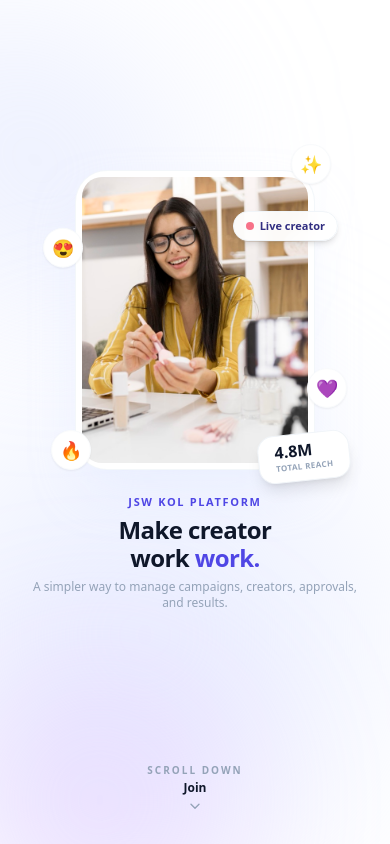
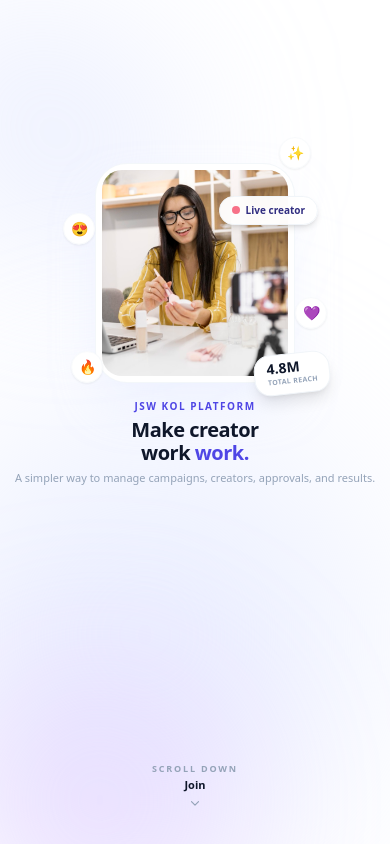
Before and after one commit to wiphu123/Frontend-Developer-Intern, a React (Vite) app: page /login in a window 390 px wide. Built offline with nearby package versions, Linux system fonts and the light colour scheme.

Commit message:
รองรับไอแพด

```diff
--- a/src/HeroSection.tsx
+++ b/src/HeroSection.tsx
@@ -26,7 +26,7 @@ export default function HeroSection({ heroTag, heroSubtitle, footerCopyright }:
   };
 
   return (
-    <div className="w-full h-screen xl:h-full flex flex-col justify-between items-center xl:items-start p-6 sm:p-8 xl:p-16 bg-white relative overflow-y-auto xl:overflow-hidden">
+    <div className="w-full h-screen xl:h-full flex flex-col justify-between items-center xl:items-start p-6 sm:p-8 xl:pt-48 xl:p-16 bg-white relative overflow-y-auto xl:overflow-hidden">
 
       {/* Background Grid Pattern */}
       <div className="absolute inset-0 bg-[radial-[#e0e7ff]_1px,transparent_1px] [background-size:20px_20px] opacity-40 pointer-events-none"></div>
@@ -42,15 +42,15 @@ export default function HeroSection({ heroTag, heroSubtitle, footerCopyright }:
         <div className="w-[280px] h-[280px] -mt-[200px] ml-10 rounded-full bg-purple-300/35 blur-[80px]"></div>
       </div>
 
-      {/* Content Box */}
-      <div className="my-auto flex flex-col items-center xl:items-start text-center xl:text-left z-10 w-full max-w-md mx-auto xl:mx-0 py-2">
+      {/* Content Box หลัก */}
+      <div className="my-auto flex flex-col items-center xl:items-start text-center xl:text-left z-10 w-full max-w-sm xl:max-w-md mx-auto xl:mx-0 py-2">
 
         {/* Card Visual Hero Graphic */}
-        <div className="relative w-[240px] sm:w-[300px] mx-auto xl:ml-[100px] mb-6 sm:mb-10">
+        <div className="relative w-[200px] sm:w-[240px] xl:w-[300px] mx-auto xl:ml-[100px] mb-4 sm:mb-6">
 
-          <div aria-hidden="true" className="absolute top-1/2 left-1/2 -translate-x-1/2 -translate-y-1/2 w-[320px] h-[320px] sm:w-[450px] sm:h-[450px] bg-gradient-to-tr from-purple-300/45 via-indigo-200/40 to-fuchsia-200/30 blur-[80px] rounded-full pointer-events-none -z-10"></div>
+          <div aria-hidden="true" className="absolute top-1/2 left-1/2 -translate-x-1/2 -translate-y-1/2 w-[280px] h-[280px] sm:w-[350px] sm:h-[350px] xl:w-[450px] xl:h-[450px] bg-gradient-to-tr from-purple-300/45 via-indigo-200/40 to-fuchsia-200/30 blur-[80px] rounded-full pointer-events-none -z-10"></div>
 
-          <div className="relative w-full h-[300px] sm:h-[360px] bg-white rounded-[32px] p-1.5 shadow-2xl shadow-indigo-100/50 border border-slate-100/80 mx-auto">
+          <div className="relative w-full h-[220px] sm:h-[260px] xl:h-[360px] bg-white rounded-[32px] p-1.5 shadow-2xl shadow-indigo-100/50 border border-slate-100/80 mx-auto">
             <div className="w-full h-full rounded-[20px] overflow-hidden">
               <img
                 src={image}
@@ -59,43 +59,47 @@ export default function HeroSection({ heroTag, heroSubtitle, footerCopyright }:
               />
             </div>
 
-            <div className="absolute top-10 sm:top-12 -right-6 bg-white/95 backdrop-blur-md px-3 py-1.5 rounded-full shadow-md flex items-center gap-1.5 border border-slate-100">
+            <div className="absolute top-8 sm:top-10 -right-6 bg-white/95 backdrop-blur-md px-3 py-1.5 rounded-full shadow-md flex items-center gap-1.5 border border-slate-100">
               <span className="w-2 h-2 rounded-full bg-rose-500 animate-pulse"></span>
-              <span className="text-[11px] font-bold text-indigo-900">Live creator</span>
+              <span className="text-[10px] xl:text-[11px] font-bold text-indigo-900">Live creator</span>
             </div>
 
-            <div className="absolute -bottom-3 -right-9 bg-white px-4 py-2 rounded-2xl shadow-lg border border-slate-100 text-left transform -rotate-3 hover:rotate-0 transition duration-300">
-              <p className="text-base font-black text-slate-900 leading-none">4.8M</p>
-              <p className="text-[8px] font-extrabold text-slate-400 tracking-wider uppercase mt-0.5">TOTAL REACH</p>
+            <div className="absolute -bottom-3 -right-9 bg-white px-3 py-1.5 xl:px-4 xl:py-2 rounded-2xl shadow-lg border border-slate-100 text-left transform -rotate-3 hover:rotate-0 transition duration-300">
+              <p className="text-sm xl:text-base font-black text-slate-900 leading-none">4.8M</p>
+              <p className="text-[7px] xl:text-[8px] font-extrabold text-slate-400 tracking-wider uppercase mt-0.5">TOTAL REACH</p>
             </div>
           </div>
 
-          <div className="absolute -top-6 -right-4 w-10 h-10 sm:w-11 sm:h-11 bg-white rounded-full shadow-sm flex items-center justify-center text-lg sm:text-xl border border-slate-50 animate-float">✨</div>
-          <div className="absolute top-16 -left-8 w-10 h-10 sm:w-11 sm:h-11 bg-white rounded-full shadow-sm flex items-center justify-center text-lg sm:text-xl border border-slate-50 animate-float delay-1">😍</div>
-          <div className="absolute -bottom-2 -left-6 w-10 h-10 sm:w-11 sm:h-11 bg-white rounded-full shadow-sm flex items-center justify-center text-lg sm:text-xl border border-slate-50 animate-float delay-2">🔥</div>
-          <div className="absolute bottom-14 -right-8 w-10 h-10 sm:w-11 sm:h-11 bg-white rounded-full shadow-sm flex items-center justify-center text-lg sm:text-xl border border-slate-50 animate-float delay-3">💜</div>
+          <div className="absolute -top-6 -right-4 w-8 h-8 xl:w-11 xl:h-11 bg-white rounded-full shadow-sm flex items-center justify-center text-sm xl:text-xl border border-slate-50 animate-float">✨</div>
+          <div className="absolute top-14 -left-8 w-8 h-8 xl:w-11 xl:h-11 bg-white rounded-full shadow-sm flex items-center justify-center text-sm xl:text-xl border border-slate-50 animate-float delay-1">😍</div>
+          <div className="absolute -bottom-2 -left-6 w-8 h-8 xl:w-11 xl:h-11 bg-white rounded-full shadow-sm flex items-center justify-center text-sm xl:text-xl border border-slate-50 animate-float delay-2">🔥</div>
+          <div className="absolute bottom-12 -right-8 w-8 h-8 xl:w-11 xl:h-11 bg-white rounded-full shadow-sm flex items-center justify-center text-sm xl:text-xl border border-slate-50 animate-float delay-3">💜</div>
         </div>
 
         {/* บล็อกข้อความ */}
         <div className="flex flex-col items-center xl:items-start text-center xl:text-left w-full z-10 relative">
-          <span className="text-[11px] font-extrabold tracking-[0.15em] text-indigo-600 uppercase mb-1.5 sm:mb-2">
+          <span className="text-[10px] xl:text-[11px] font-extrabold tracking-[0.15em] text-indigo-600 uppercase mb-1">
             {heroTag}
           </span>
 
-          <h1 className="text-2xl sm:text-4xl xl:text-[42px] font-black text-slate-900 leading-[1.15] tracking-tight mb-2 sm:mb-3">
-            Make creator <br />
-            work <span className="text-indigo-600">work.</span>
+          {/* ใช้ whitespace-nowrap ครอบ work work. เพื่อไม่ให้คำถูกตัดแยกบรรทัด และให้ขึ้นบรรทัดใหม่หลัง creator เฉพาะจอมือถือเล็กๆ */}
+          <h1 className="text-xl sm:text-2xl xl:text-[42px] font-black text-slate-900 leading-[1.15] tracking-tight mb-1.5 sm:mb-2">
+            Make creator <br className="block lg:hidden" />
+            <span className="whitespace-nowrap">
+              work <span className="text-indigo-600">work.</span>
+            </span>
           </h1>
 
-          <p className="text-slate-400 text-xs xl:text-[13px] font-normal max-w-sm">
+          {/* เพิ่ม whitespace-nowrap เพื่อให้ข้อความอยู่บรรทัดเดียวกันทั้งหมด */}
+          <p className="text-slate-400 text-[11px] xl:text-[13px] font-normal whitespace-nowrap">
             {heroSubtitle}
           </p>
         </div>
 
       </div>
 
-      {/* Bottom Section: Copyright (ซ่อนบนมือถือ แสดงเฉพาะบน Desktop) & Scroll Down Indicator */}
-      <div className="w-full z-10 flex flex-col items-center xl:items-start mt-2">
+      {/* Bottom Section: Copyright & Scroll Down Indicator */}
+      <div className="w-full z-10 flex flex-col items-center xl:items-start mt-auto pt-2">
         <div className="hidden xl:block text-[11px] text-slate-400 text-center xl:text-left w-full mb-1">
           {footerCopyright}
         </div>
@@ -103,12 +107,12 @@ export default function HeroSection({ heroTag, heroSubtitle, footerCopyright }:
         {/* Scroll Down Indicator */}
         <div
           onClick={scrollToNext}
-          className="xl:hidden flex flex-col items-center text-center w-full cursor-pointer group pb-1"
+          className="xl:hidden flex flex-col items-center text-center w-full cursor-pointer group pb-2"
         >
           <div className="flex flex-col items-center animate-bounce animate-float delay-4">
-            <span className="text-[10px] font-extrabold text-slate-400 tracking-[0.2em] uppercase group-hover:text-slate-600 transition">Scroll down</span>
-            <span className="text-xs font-black text-slate-900 mt-0.5 group-hover:text-slate-900 transition">Join</span>
-            <ChevronDown className="w-4 h-4 text-slate-400 mt-0.5" />
+            <span className="text-[9px] xl:text-[10px] font-extrabold text-slate-400 tracking-[0.2em] uppercase group-hover:text-slate-600 transition">Scroll down</span>
+            <span className="text-[11px] xl:text-xs font-black text-slate-900 mt-0.5 group-hover:text-slate-900 transition">Join</span>
+            <ChevronDown className="w-3.5 h-3.5 xl:w-4 xl:h-4 text-slate-400 mt-0.5" />
           </div>
         </div>
       </div>
```
